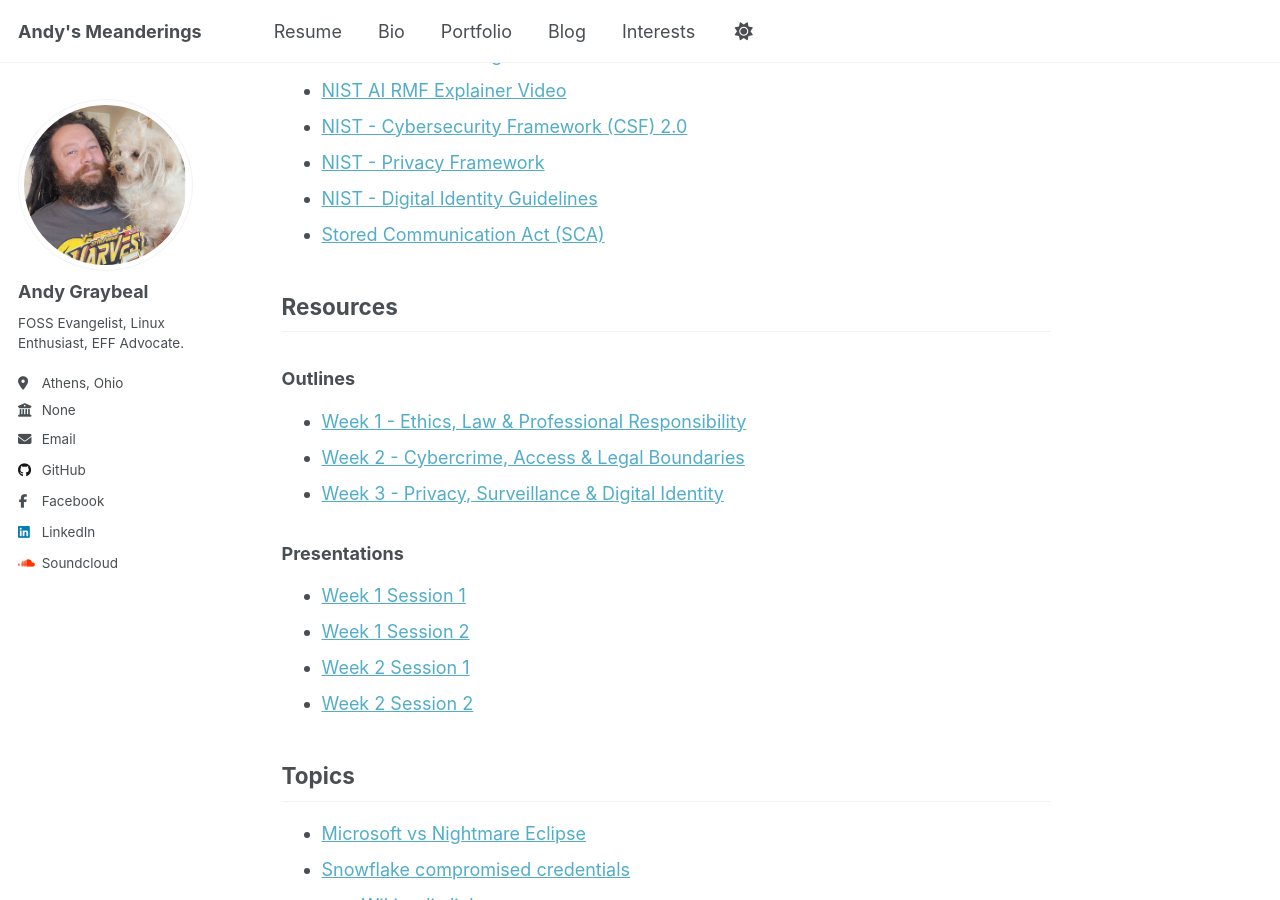
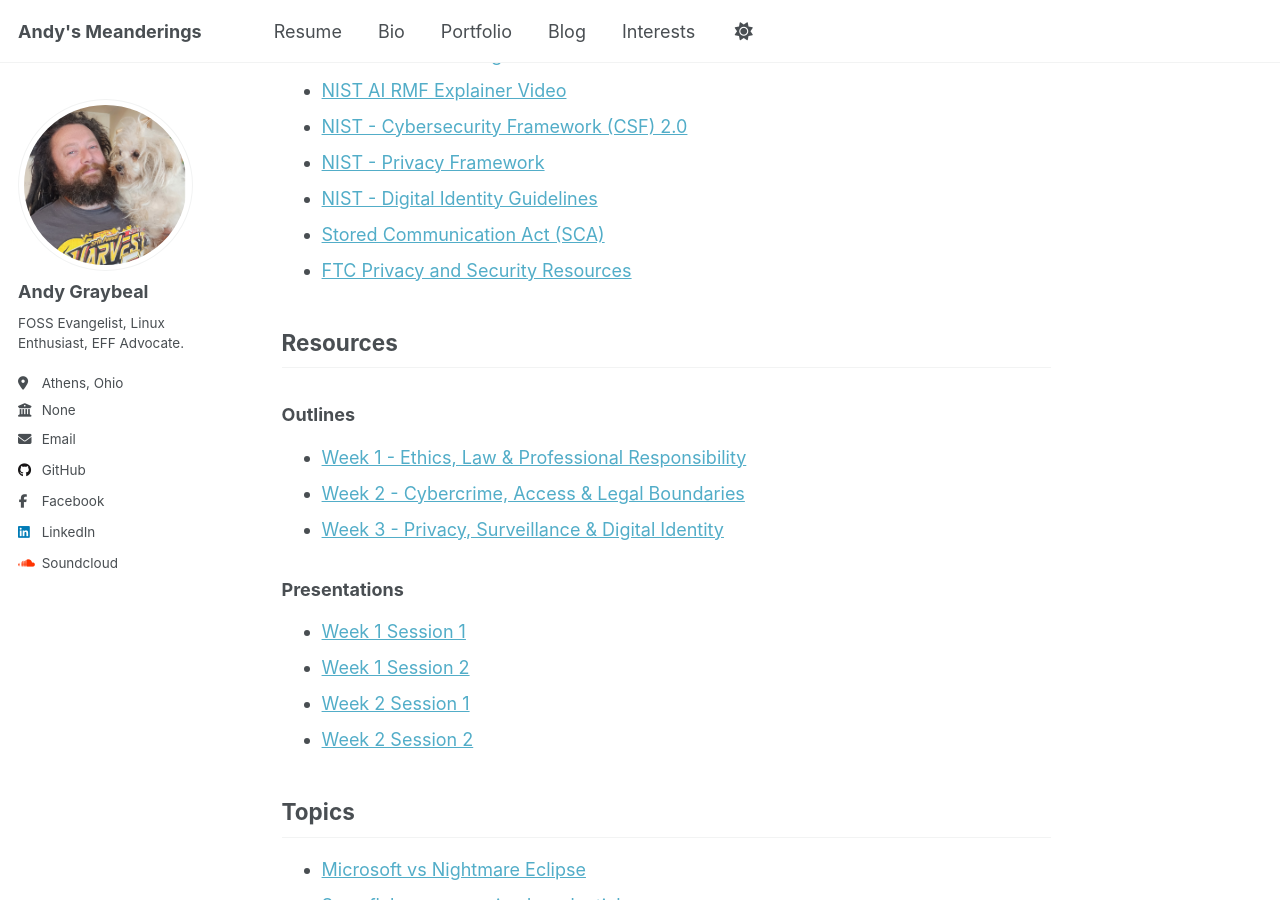
Before and after one commit to andy-graybeal/andy-graybeal.github.io, a Jekyll site: the page built from _portfolio/cybr-2100.md, in a window 1280 px wide and 900 px high, scrolled down 1584 px. Built offline with Jekyll 4.4.1, drawn with Linux system fonts in a browser that asks for light colours; a script that is not in the unit is left out.

Commit message:
Add FTC Privacy and Security Resources link

```diff
--- a/_portfolio/cybr-2100.md
+++ b/_portfolio/cybr-2100.md
@@ -49,6 +49,7 @@ I have 20+ years of experience supporting information technology infrastructure
 - [NIST - Privacy Framework](https://www.nist.gov/privacy-framework)
 - [NIST - Digital Identity Guidelines](https://csrc.nist.gov/pubs/sp/800/63/4/final)
 - [Stored Communication Act (SCA)](https://www.congress.gov/crs-product/LSB10801)
+- [FTC Privacy and Security Resources](https://www.ftc.gov/business-guidance/privacy-security)
 
 
 
```
